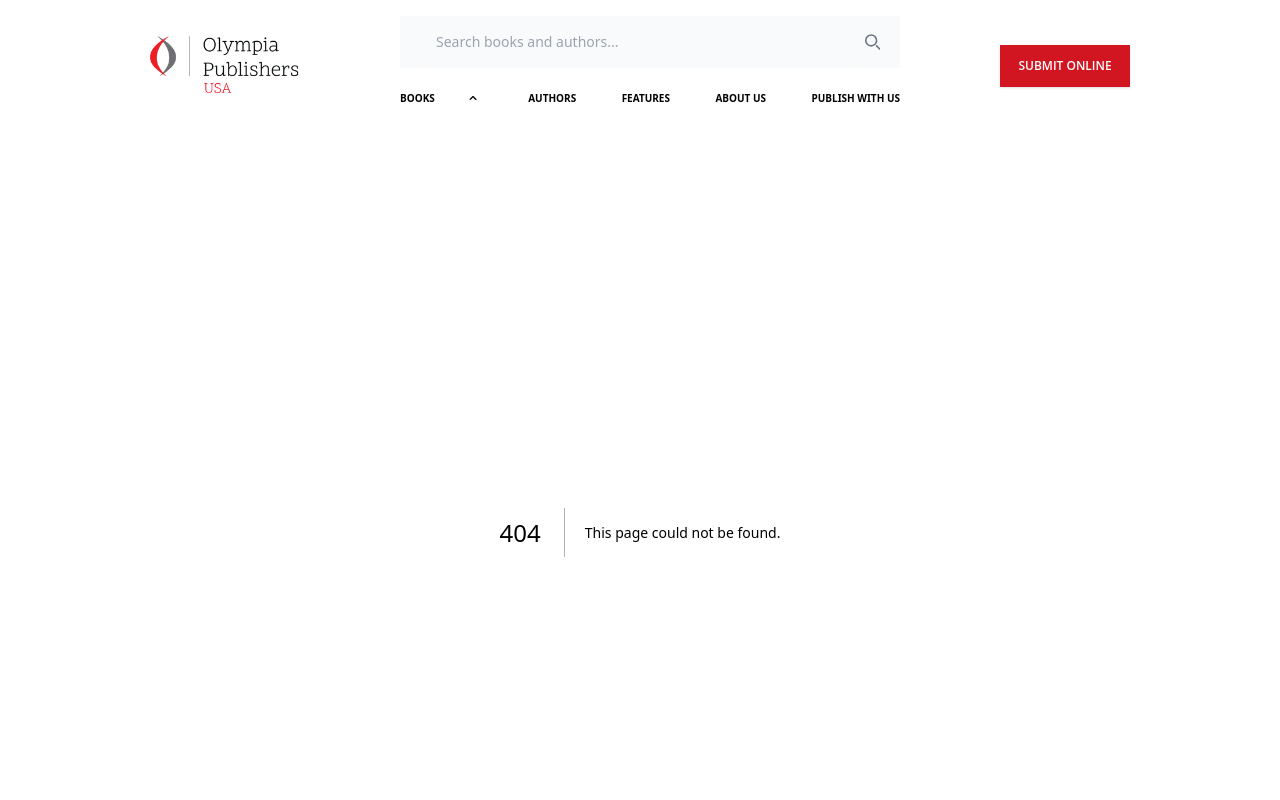
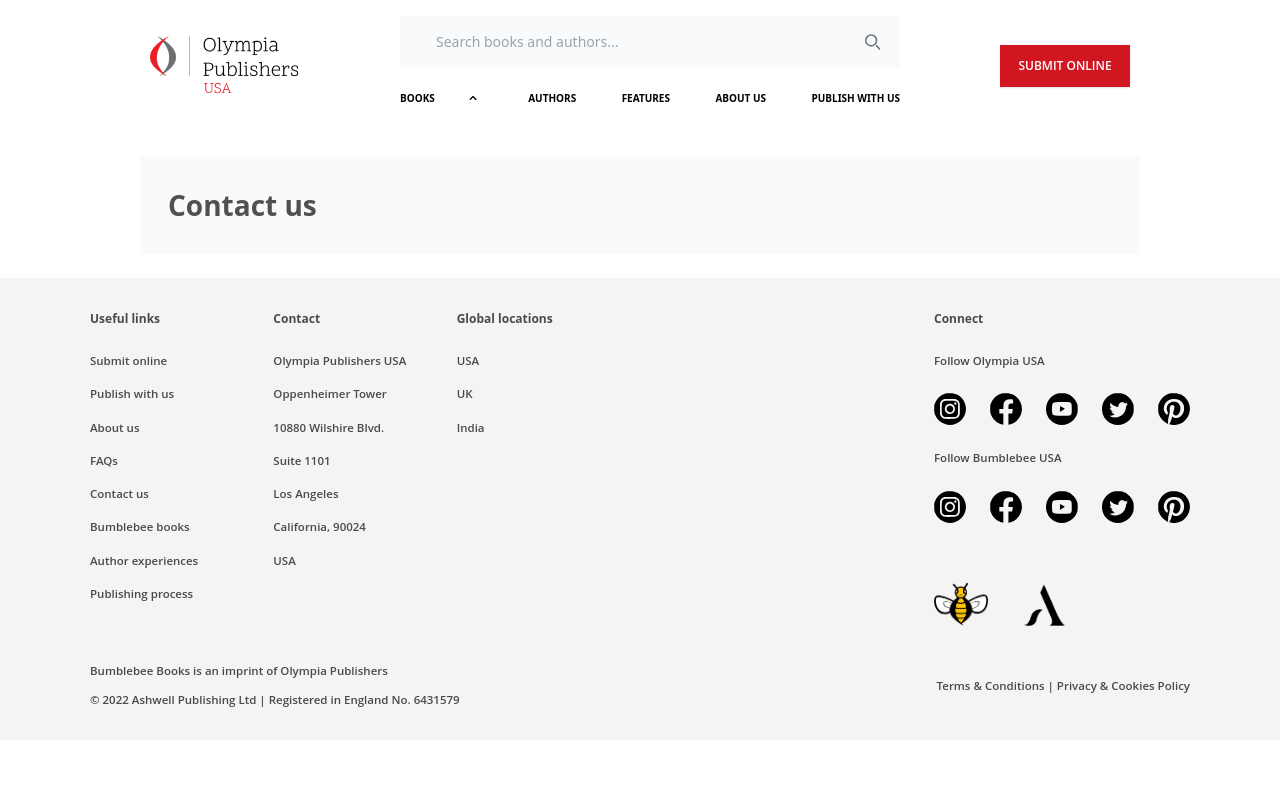
Before and after one commit to Hadees621/Olympia-USA, a Next.js app: page /contact-us in a window 1280 px wide. Before the commit this address had no page. Shown: the top 800 px of the page. Built offline with nearby package versions, Linux system fonts and the light colour scheme.

Commit message:
feature: contact us - sm

```diff
--- /dev/null
+++ b/src/app/contact-us/page.js
@@ -0,0 +1,14 @@
+import Banner from "@/components/common/Banner";
+
+const page = () => {
+  return (
+    <div className="lg:max-w-[800px] xl:max-w-[1000px] 2xl:max-w-[1350px] mx-auto">
+      <Banner title={"Contact us"} />
+
+      <div>
+      </div>
+    </div>
+  );
+};
+
+export default page;
```
